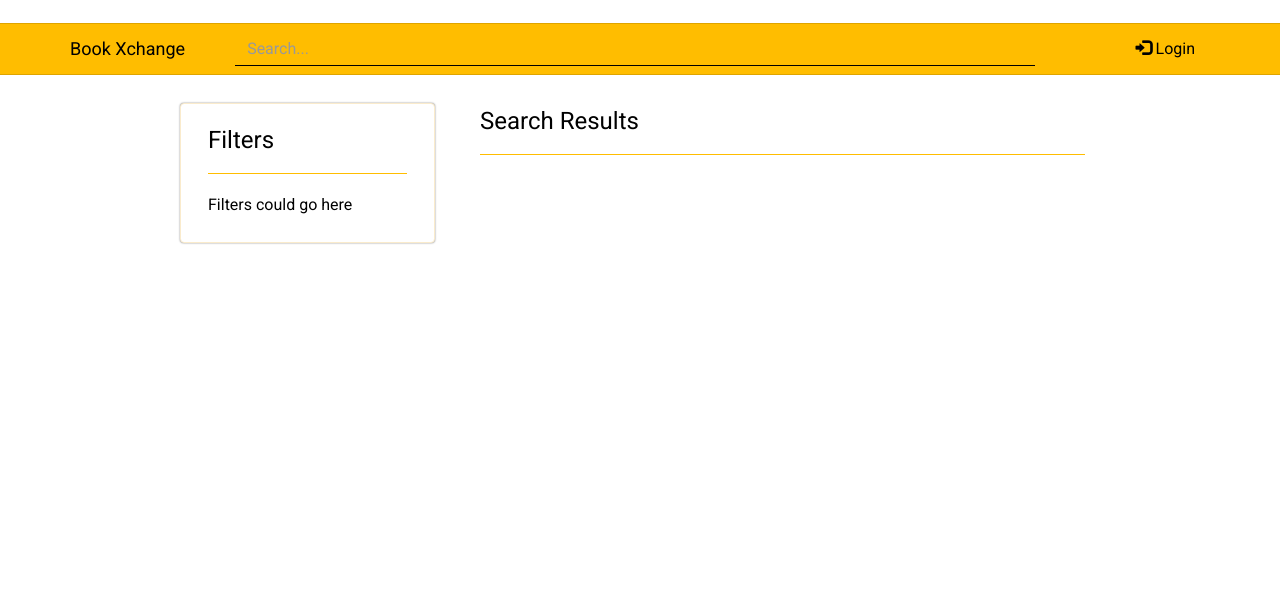
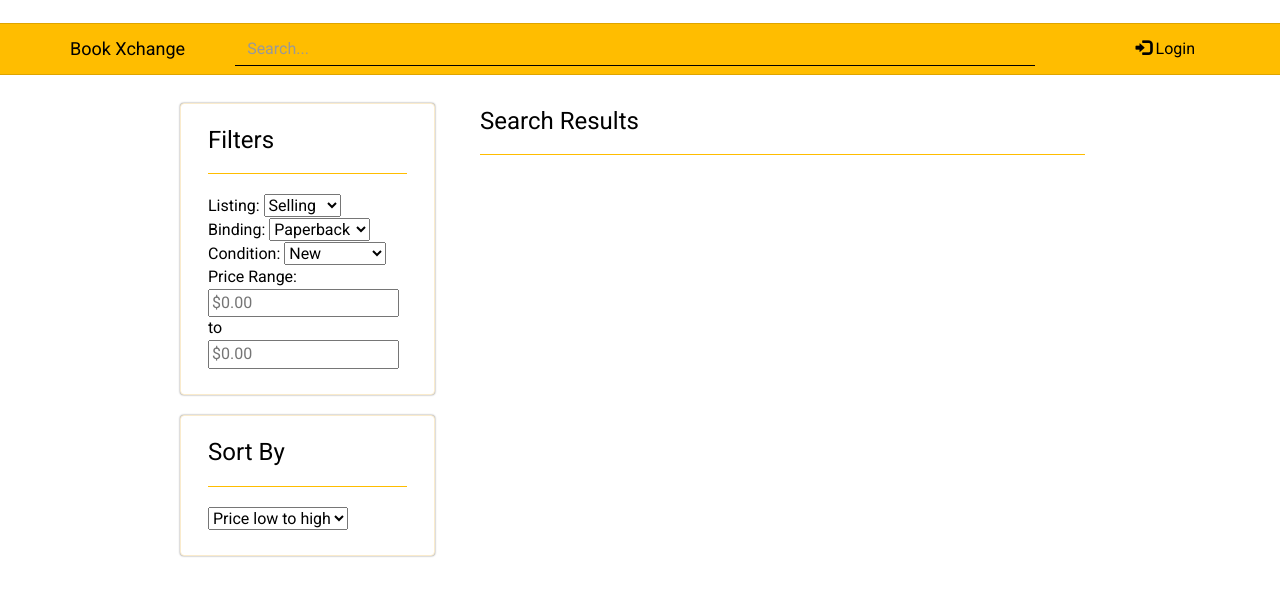
Before and after one commit to valiakopoulos/BookXchange, a Python web app: template templates/search.html in a window 1280 px wide. Shown: the top 596 px of the page. Run offline with Jinja, Linux system fonts and the light colour scheme; the template is opened without the code that fills it, so the values that code supplies are empty; some libraries are stand-ins or nearby versions.

Commit message:
Added fields for sort and filter

```diff
--- a/templates/search.html
+++ b/templates/search.html
@@ -10,7 +10,47 @@
                         Filters
                     </h3>
                     <hr />
-                    Filters could go here
+                    <div>
+                        Listing:
+                        <select>
+                            <option value="0">Selling</option>
+                            <option value="1">Wanted</option>
+                        </select>
+                    </div>
+                    <div>
+                        Binding:
+                        <select>
+                            <option value="1">Paperback</option>
+                            <option value="2">Hardcover</option>
+                            <option value="3">Loose Leaf</option>
+                        </select>
+                    </div>
+                    <div>
+                        Condition:
+                        <select>
+                            <option value="1">New</option>
+                            <option value="2">Like New</option>
+                            <option value="3">Very Good</option>
+                            <option value="3">Good</option>
+                            <option value="3">Acceptable</option>
+                        </select>
+                    </div>
+                    <div>
+                        Price Range: <input type="text" placeholder="$0.00"/> to <input type="text" placeholder="$0.00"/>
+                    </div>
+                </div>
+            </div>
+            <div class="panel panel-warning">
+                <div class="panel-body">
+                    <h3 class="top-buffer">
+                        Sort By
+                    </h3>
+                    <hr />
+                    <select>
+                        <option value="1">Price low to high</option>
+                        <option value="2">Price high to low</option>
+                        <option value="3">Seller reputation</option>
+                    </select>
                 </div>
             </div>
         </div>
```
